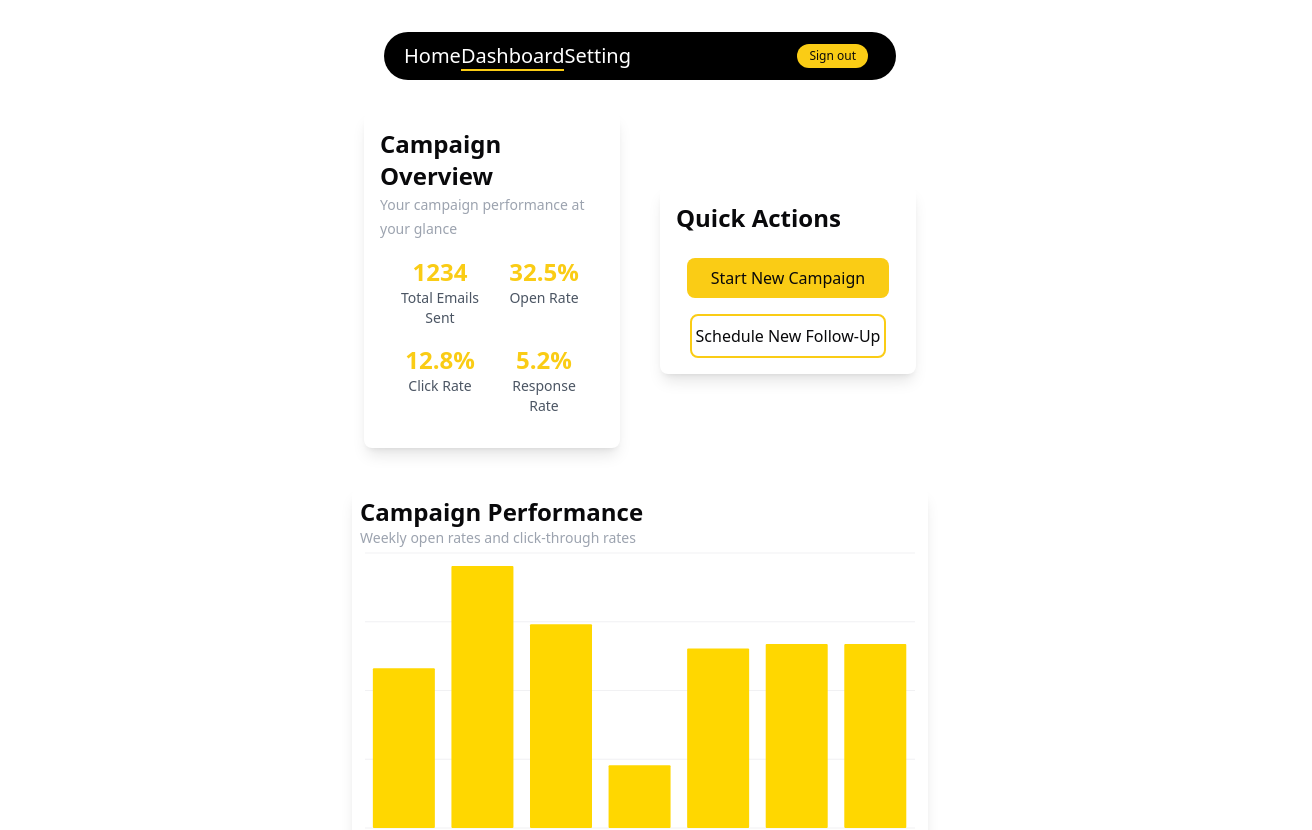
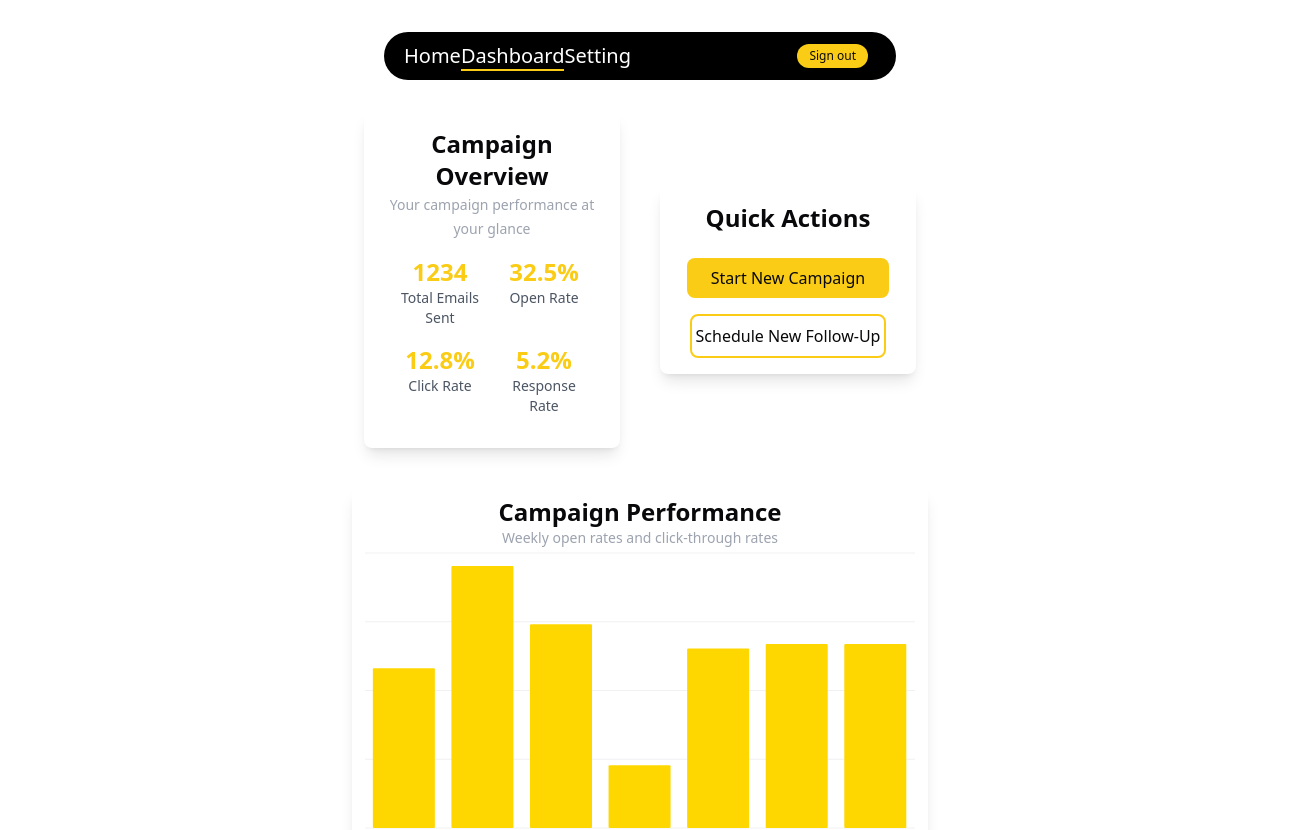
Before and after one commit to vaibhavbarala26/Cold, a React (Vite) app: page /dashboard in a window 1280 px wide. Shown: the top 830 px of the page, 1312 px wide, since content can reach past the window. Built offline with nearby package versions, Linux system fonts and the light colour scheme.

Commit message:
firstaaaa

```diff
--- a/src/Page/Dashboard.tsx
+++ b/src/Page/Dashboard.tsx
@@ -8,7 +8,7 @@ import ContactInfo from '@/Component/ContactInfo'
 
 const Dashboard = () => {
   return (
-    <div className=''><Header></Header>
+    <div className='overflow-x-hidden text-center'><Header></Header>
     <div className='flex flex-col justify-center items-center  '>
 
       <div className='flex md:flex-row flex-col  items-center gap-10 justify-center '>
```
